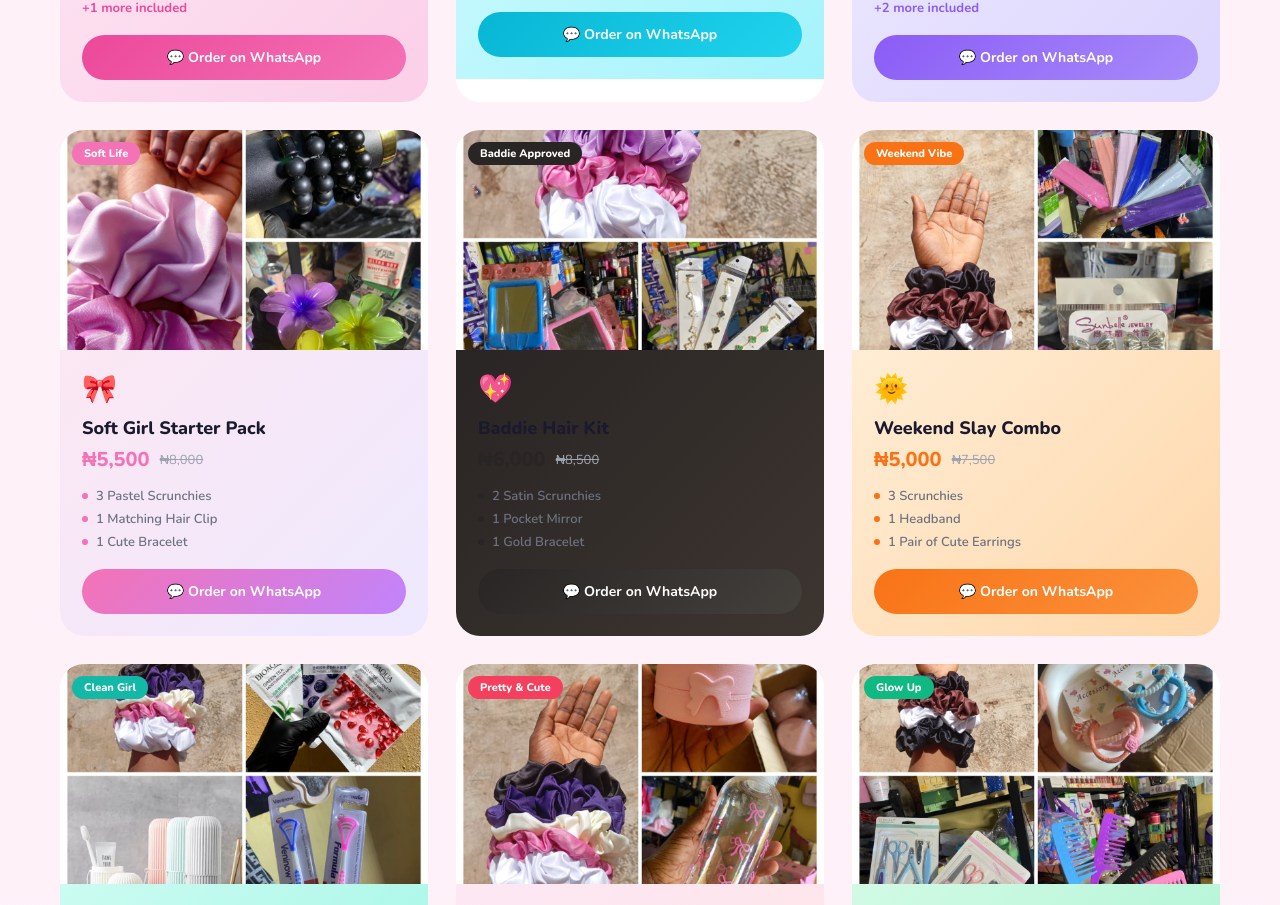
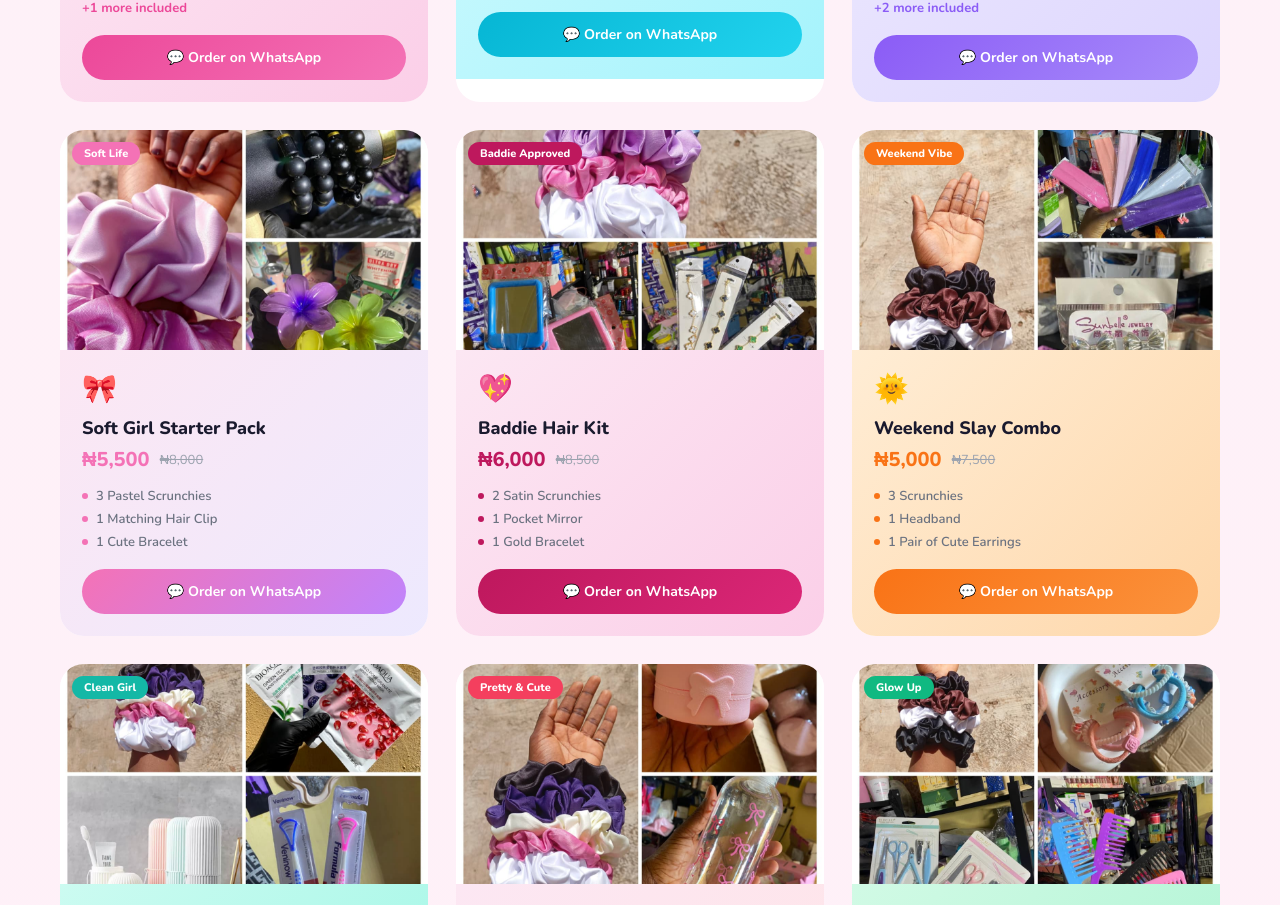
Before and after one commit to Alaxkux/Basheerah-hair-boutique, a React (Vite) app: page / in a window 1280 px wide. Shown: the part 1897-2802 px from the top of the page. Built offline with nearby package versions, Linux system fonts and the light colour scheme.

Commit message:
edited colors

```diff
--- a/src/data/bundles.js
+++ b/src/data/bundles.js
@@ -200,10 +200,10 @@ export const bundles = [
     description: "Hair laid, vibe secured. Satin scrunchies, a pocket mirror and a gold bracelet — because baddies come prepared.",
     price: "₦6,000", oldPrice: "₦8,500", emoji: "💖", tag: "Baddie Approved",
     theme: {
-      primary: "#292524", secondary: "#44403c",
-      bg: "linear-gradient(135deg,#1c1917 0%,#292524 100%)",
-      cardBg: "linear-gradient(135deg,#292524 0%,#3d3530 100%)",
-      accent: "#d97706", text: "#fef3c7", tagBg: "#3d3530", tagColor: "#fbbf24",
+      primary: "#be185d", secondary: "#db2777",
+      bg: "linear-gradient(135deg,#fdf2f8 0%,#fce7f3 100%)",
+      cardBg: "linear-gradient(135deg,#fce7f3 0%,#fbcfe8 100%)",
+      accent: "#9d174d", text: "#500724", tagBg: "#fce7f3", tagColor: "#9d174d",
     },
     items: ["2 Satin Scrunchies", "1 Pocket Mirror", "1 Gold Bracelet"],
     colors: ["#d97706", "#fbbf24", "#78716c", "#292524"],
```
